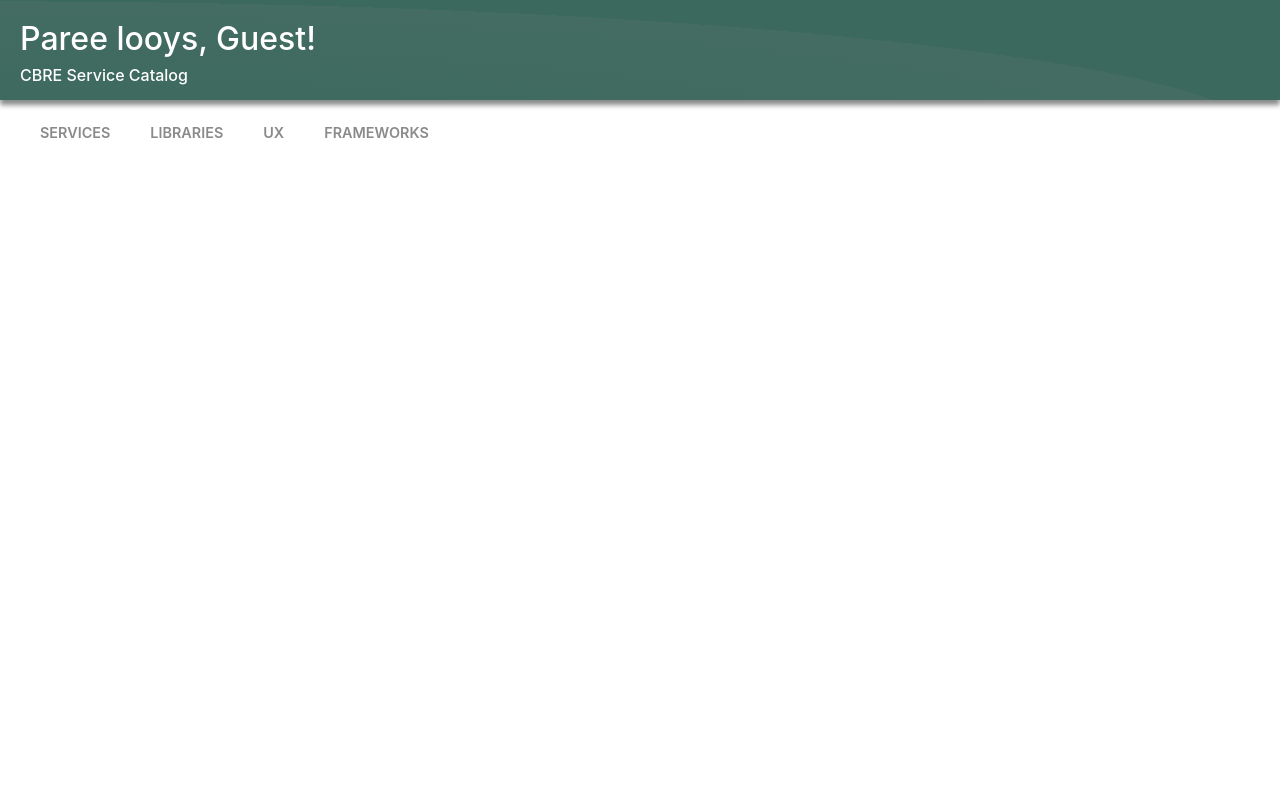
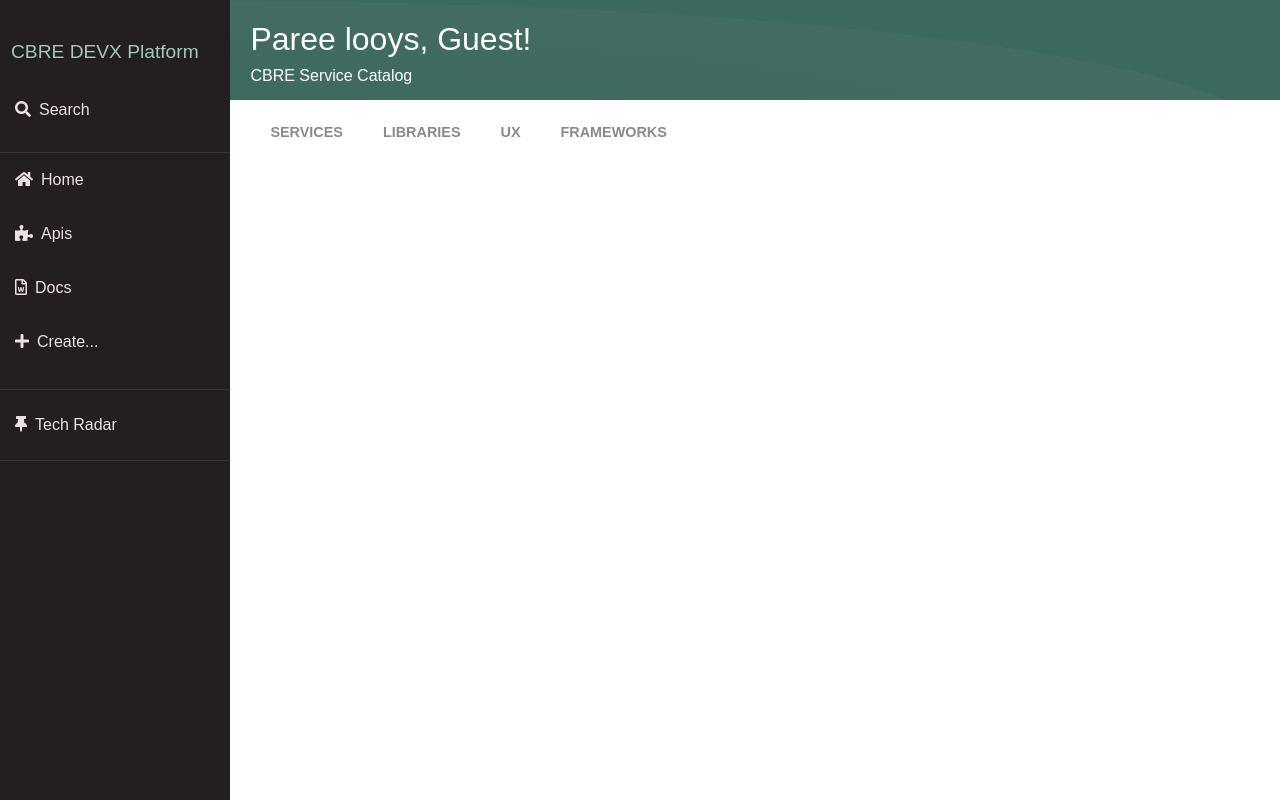
Before and after one commit to vishalkumar392392/cbre-platform, a React (Create React App) app: page / in a window 1280 px wide. Built offline with nearby package versions, Linux system fonts and the light colour scheme.

Commit message:
merged sidebar and header

```diff
--- a/src/App.css
+++ b/src/App.css
@@ -1,5 +1,10 @@
 .App {
   text-align: center;
+}
+
+.Header {
+  width: 82%;
+  float: right;
 }
 
 .App-logo {
--- a/src/App.js
+++ b/src/App.js
@@ -1,9 +1,11 @@
 import "./App.css";
 import Header from "./components/Header/Header";
+import Sidebar from "./components/Sidebar/Sidebar";
 
 function App() {
   return (
-    <div>
+    <div className="Header">
+      <Sidebar />
       <Header />
     </div>
   );
--- a/src/components/Header/Header.css
+++ b/src/components/Header/Header.css
@@ -13,7 +13,6 @@
   text-align: left;
   padding-top: 20px;
   padding-left: 20px;
-  box-shadow: 0px 5px 5px rgb(136, 138, 137);
   position: relative;
   z-index: 999999;
 }
@@ -24,7 +23,7 @@
 
 .main-nav li {
   display: inline-block;
-  margin-right: 40px;
+  margin-left: 40px;
   font-weight: 600;
 }
 
--- a/src/components/Sidebar/Sidebar.css
+++ b/src/components/Sidebar/Sidebar.css
@@ -0,0 +1,56 @@
+* {
+  margin: 0;
+  padding: 0;
+}
+body {
+  font-family: sans-serif;
+}
+.wrapper .sidenav {
+  position: fixed;
+  left: 0;
+  top: 0;
+  width: 18%;
+  height: 100vh;
+  background: #231f20;
+}
+.wrapper .sidenav h4 {
+  color: rgb(161, 201, 187);
+  /* text-align: center; */
+  padding-top: 20px;
+  margin-left: 11px;
+  margin-bottom: 5px;
+  margin-top: 20px;
+  font-size: larger;
+  /* border-bottom: 1px solid rgb(204, 58, 0); */
+}
+
+.wrapper .sidenav .search {
+  /* border-bottom: 1px solid rgb(77, 77, 77) */
+  border-bottom: 1px solid rgb(255, 255, 255, 0.1);
+  margin-top: 20px;
+
+  padding-bottom: 30px;
+}
+
+.wrapper .sidenav ul li {
+  list-style: none;
+  padding: 15px;
+  color: rgb(238, 224, 224);
+  text-decoration: none;
+}
+i {
+  margin-right: 8px;
+}
+
+.wrapper .main-content {
+  width: 82vw;
+  margin-left: 18vw;
+}
+
+.wrapper .sidenav .tech {
+  border-top: 1px solid rgb(255, 255, 255, 0.1);
+  border-bottom: 1px solid rgb(255, 255, 255, 0.1);
+  margin-top: 20px;
+  padding-bottom: 23px;
+  padding-top: 23px;
+}
--- a/src/components/Sidebar/Sidebar.js
+++ b/src/components/Sidebar/Sidebar.js
@@ -1,7 +1,35 @@
 import React from "react";
+import "./Sidebar.css";
 
 function Sidebar(props) {
-  return <div>Sidebar</div>;
+  return (
+    <div className="wrapper">
+      <div className="sidenav">
+        <h4>CBRE DEVX Platform</h4>
+        <ul>
+          <li className="search">
+            <i class="fas fa-search"></i>Search{" "}
+          </li>
+          <li>
+            <i class="fas fa-home"></i>Home
+          </li>
+          <li>
+            <i class="fas fa-puzzle-piece"></i>Apis
+          </li>
+          <li>
+            <i class="far fa-file-word"></i>Docs
+          </li>
+          <li>
+            <i class="fas fa-plus"></i>Create...
+          </li>
+
+          <li className="tech">
+            <i class="fas fa-thumbtack"></i>Tech Radar
+          </li>
+        </ul>
+      </div>
+    </div>
+  );
 }
 
 export default Sidebar;
```
